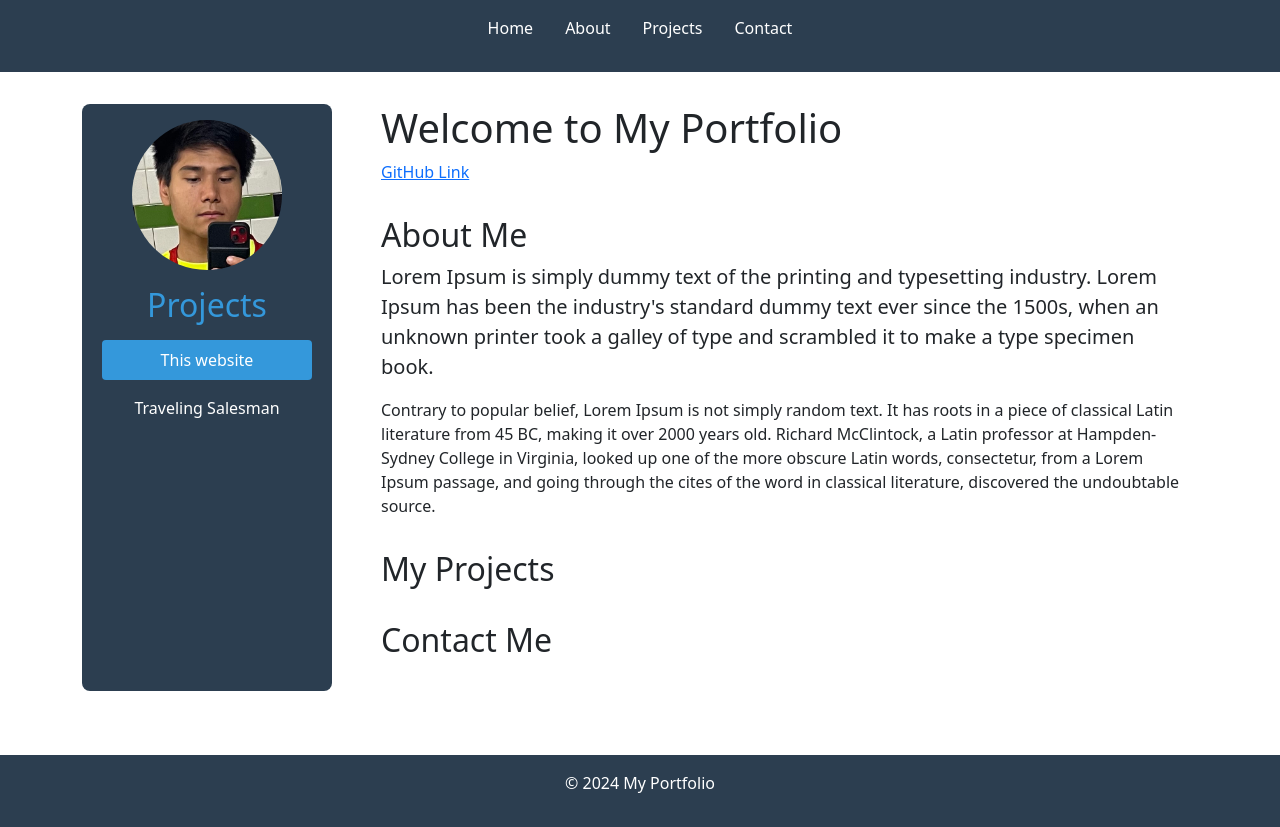
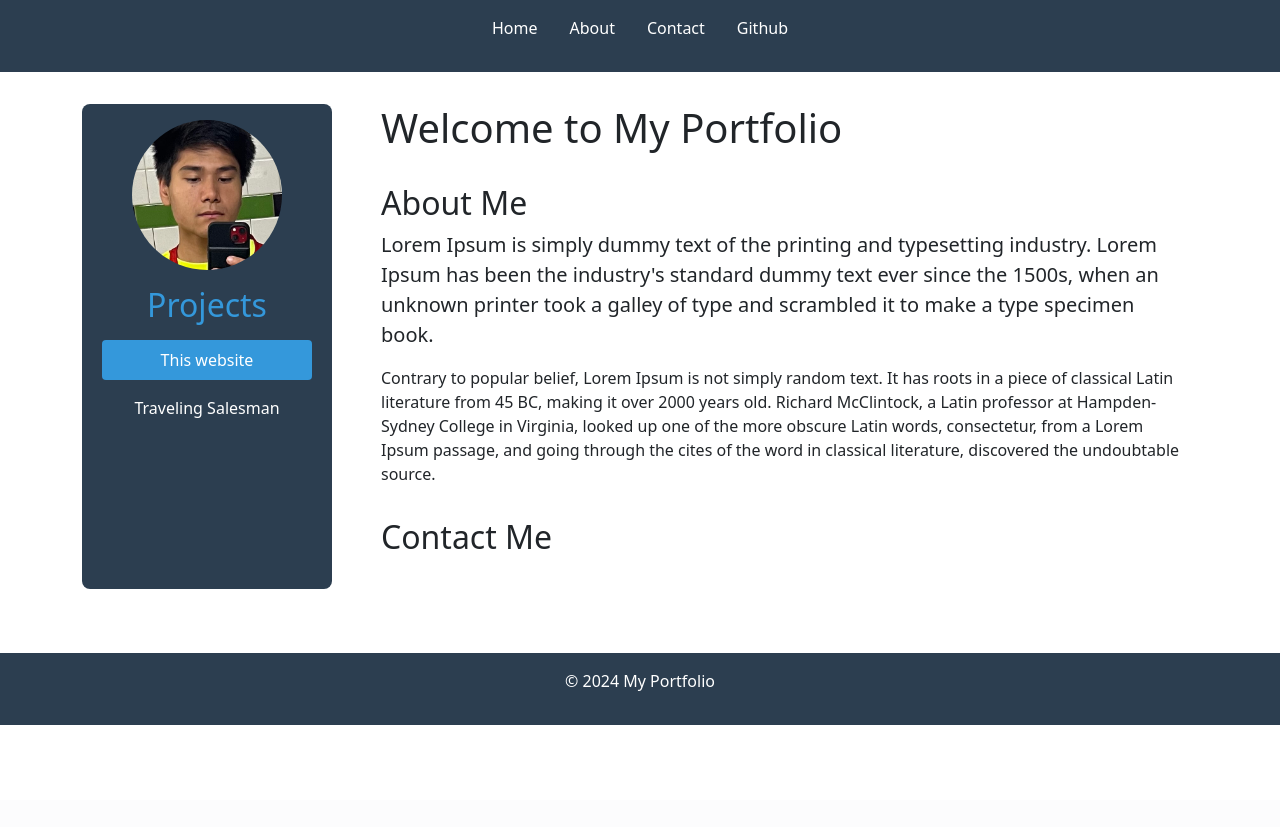
Before and after one commit to 19sblanco/website, a Django app: page / in a window 1280 px wide. After the commit the page ends 725 px from the top, so only its background shows below. Run offline with Django 5.2, Linux system fonts and the light colour scheme; some libraries are stand-ins or nearby versions.

Commit message:
hooked up links so that they work

```diff
--- a/website/portfolio/templates/base/sidebar.html
+++ b/website/portfolio/templates/base/sidebar.html
@@ -5,7 +5,7 @@
         <h2 class="sidebar-title">Projects</h2>
         <nav class="sidebar-nav">
             <ul>
-                <li><a href="https://github.com/19sblanco/website" class="active">This website</a></li>
+                <li><a href="https://github.com/19sblanco/website" class="active" target="_blank">This website</a></li>
                 <li><a href="/tsp">Traveling Salesman</a></li>
             </ul>
         </nav>
--- a/website/portfolio/templates/portfolio/index.html
+++ b/website/portfolio/templates/portfolio/index.html
@@ -14,10 +14,10 @@
     <header>
         <nav>
             <ul>
-                <li><a href="#home">Home</a></li>
+                <li><a href="/">Home</a></li>
                 <li><a href="#about">About</a></li>
-                <li><a href="#projects">Projects</a></li>
                 <li><a href="#contact">Contact</a></li>
+                <li><a href="https://github.com/19sblanco" target="_blank">Github</a></li>
             </ul>
         </nav>
     </header>
@@ -29,18 +29,12 @@
             <main class="content">
                 <section id="home">
                     <h1>Welcome to My Portfolio</h1>
-                    <p><a href="#">GitHub Link</a></p>
                 </section>
 
                 <section id="about">
                     <h2>About Me</h2>
                     <p class="lead">Lorem Ipsum is simply dummy text of the printing and typesetting industry. Lorem Ipsum has been the industry's standard dummy text ever since the 1500s, when an unknown printer took a galley of type and scrambled it to make a type specimen book.</p>
                     <p>Contrary to popular belief, Lorem Ipsum is not simply random text. It has roots in a piece of classical Latin literature from 45 BC, making it over 2000 years old. Richard McClintock, a Latin professor at Hampden-Sydney College in Virginia, looked up one of the more obscure Latin words, consectetur, from a Lorem Ipsum passage, and going through the cites of the word in classical literature, discovered the undoubtable source.</p>
-                </section>
-
-                <section id="projects">
-                    <h2>My Projects</h2>
-                    <!-- Add your projects here -->
                 </section>
 
                 <section id="contact">
--- a/website/portfolio/templates/portfolio/tsp.html
+++ b/website/portfolio/templates/portfolio/tsp.html
@@ -11,7 +11,7 @@
     <header>
         <nav>
             <ul>
-                <li><a href="#home">Home</a></li>
+                <li><a href="/">Home</a></li>
                 <li><a href="#demo">Demo</a></li>
                 <li><a href="#problem">Problem</a></li>
                 <li><a href="#process">Process</a></li>
```
